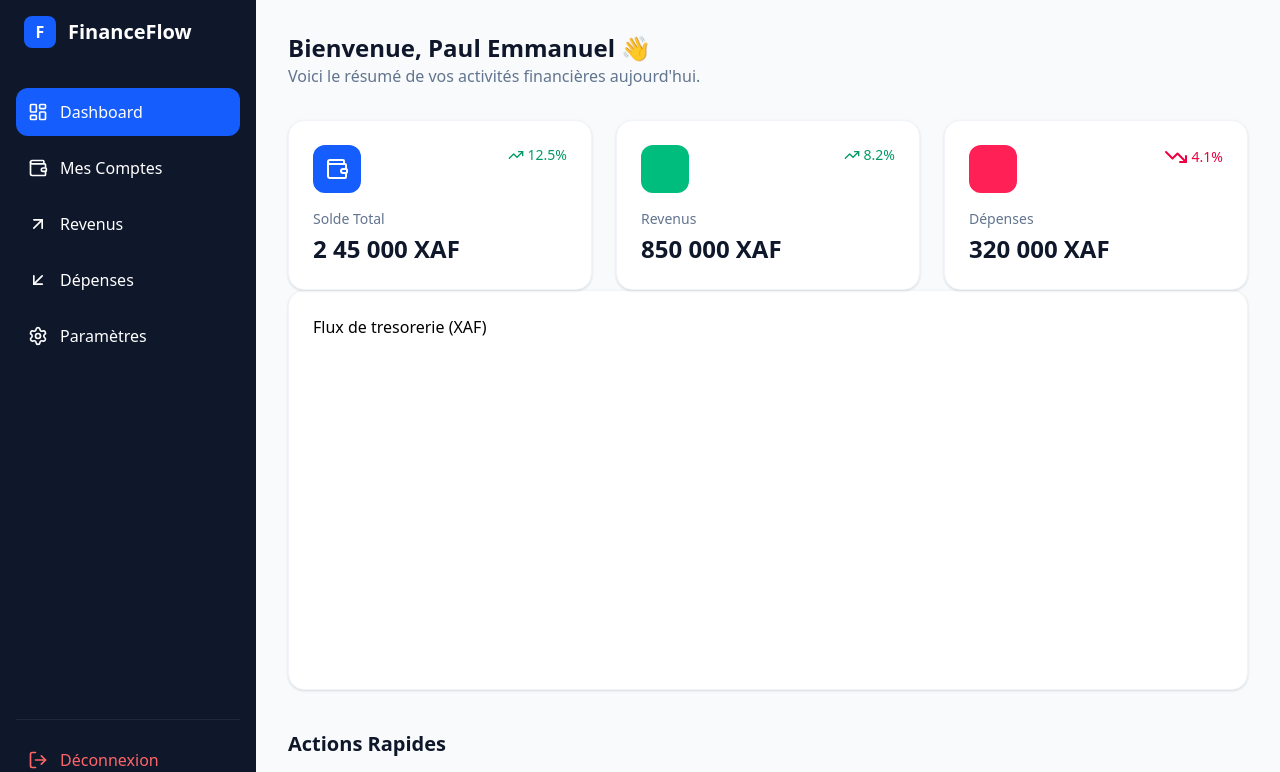
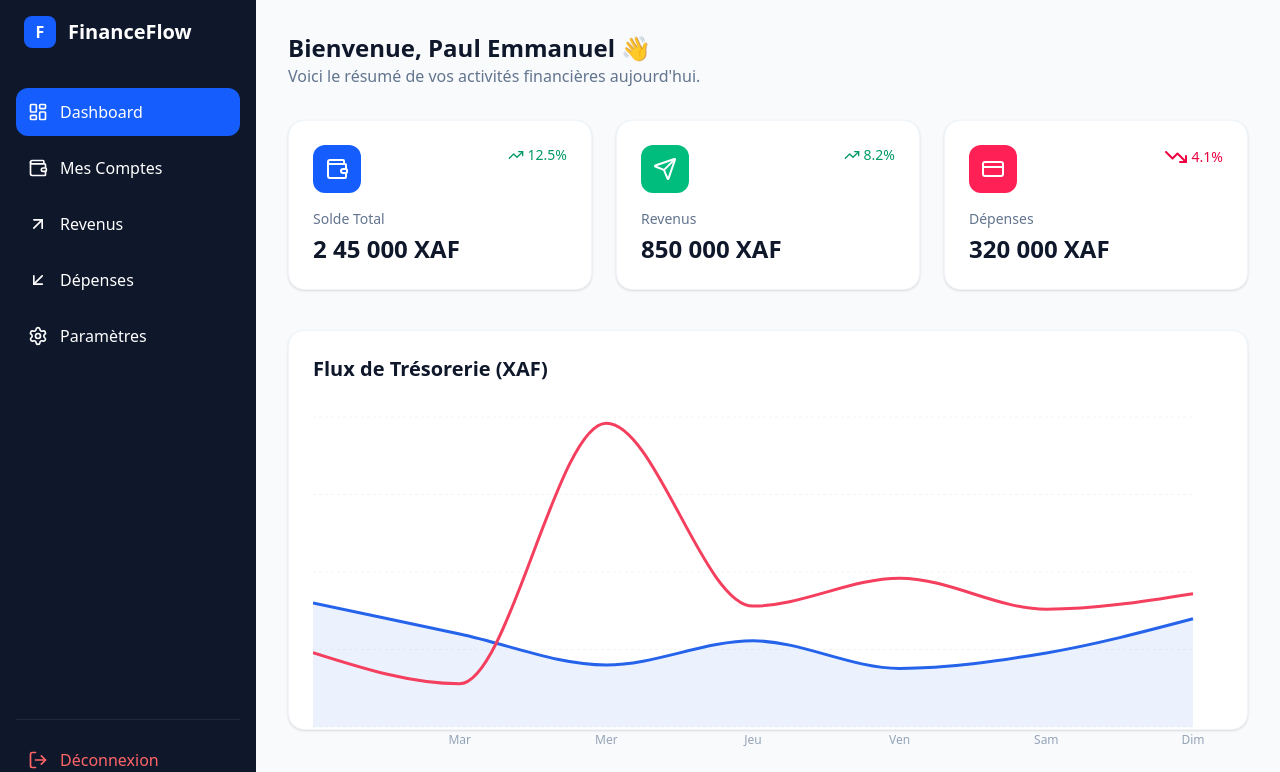
Before and after one commit to atedesi22/FinanceFlow-Dashboard, a React (Vite) app: page / in a window 1280 px wide. Shown: the top 772 px of the page. Built offline with nearby package versions, Linux system fonts and the light colour scheme.

Commit message:
MainChart Section

```diff
--- a/src/components/MainChart.jsx
+++ b/src/components/MainChart.jsx
@@ -15,26 +15,63 @@ const data = [
 
 const MainChart = () => {
     return(
+        // <>
+        //     <div className="bg-white p-6 rounded-2xl shadow-sm border border-slate-100 h-[400px]">
+        //         <h2 className='text-xl font-bold text-slate-900 mb-6'>Flux de tresorerie (XAF)</h2>
+        //         <ResponsiveContainer width='100%' height='100%'>
+        //             <AreaChart data={data} margi={{ top:10, right:30, left:0, bottom:0}}/>
+        //             {/* <defs>
+        //                 <linearGradient id='colorRev' x1='0' y1='0' x2='0' y2='1'>
+        //                     <stop offset='5%' stopColor="#2563eb" stopOpacity={0.1}/>
+        //                     <stop offset='95%' stopColor="#2563eb" stopOpacity={0}/>
+        //                 </linearGradient>
+        //             </defs> */}
+        //             <CartesianGrid strokeDasharray='3 3' vertical={false} stroke="#f1f5f9"/>
+        //             <XAxis dataKey="name" axisLine={false} tickLine={false} tick={{fill: '#94a3b8', fontSize: 12}}/>
+        //             <YAxis hide/>
+        //             <Tooltip contentStyle={{ borderRadius: '12px', border: 'none', boxShadow: '0 4px 12px rgba(0,0,0,0.1)' }}/>
+        //             <Area type="monotone" dataKey="revenus" stroke="#2563eb" strokeWidth={3} fillOpacity={1} fill="url(#colorRev)" />
+        //             <Area type="monotone" dataKey="depenses" stroke="#f43f5e" strokeWidth={3} fill="none" />
+        //         </ResponsiveContainer>
+
+        //     </div>
+        // </>
+
         <>
-            <div className="bg-white p-6 rounded-2xl shadow-sm border border-slate-100 h-[400px]">
-                <h2 clear-bothtext-xl font-bold text-slate-900 mb-6>Flux de tresorerie (XAF)</h2>
-                <ResponsiveContainer width='100%' height='100%'>
-                    <AreaChart data={data}/>
-                    <defs>
-                        <linearGradient id='colorRev' x1='0' y1='0' x2='0' y2='1'>
-                            <stop offset='5%' stopColor="#2563eb" stopOpacity={0.1}/>
-                            <stop offset='95%' stopColor="#2563eb" stopOpacity={0}/>
-                        </linearGradient>
-                    </defs>
-                    <CartesianGrid strokeDasharray='3 3' vertical={false} stroke="#f1f5f9"/>
-                    <XAxis dataKey="name" axisLine={false} tickLine={false} tick={{fill: '#94a3b8', fontSize: 12}}/>
-                    <YAxis hide/>
-                    <Tooltip contentStyle={{ borderRadius: '12px', border: 'none', boxShadow: '0 4px 12px rgba(0,0,0,0.1)' }}/>
-                    <Area type="monotone" dataKey="revenus" stroke="#2563eb" strokeWidth={3} fillOpacity={1} fill="url(#colorRev)" />
-          <Area type="monotone" dataKey="depenses" stroke="#f43f5e" strokeWidth={3} fill="none" />
-                </ResponsiveContainer>
-
-            </div>
+            <div className="bg-white p-6 rounded-2xl shadow-sm border border-slate-100 h-[400px] w-full">
+      <h2 className="text-xl font-bold text-slate-900 mb-6">Flux de Trésorerie (XAF)</h2>
+      <ResponsiveContainer width="100%" height="100%">
+        <AreaChart data={data} margin={{ top: 10, right: 30, left: 0, bottom: 0 }}>
+          <CartesianGrid strokeDasharray="3 3" vertical={false} stroke="#f1f5f9" />
+          <XAxis
+            dataKey="name"
+            axisLine={false}
+            tickLine={false}
+            tick={{fill: '#94a3b8', fontSize: 12}}
+          />
+          <YAxis hide />
+          <Tooltip
+            contentStyle={{ borderRadius: '12px', border: 'none', boxShadow: '0 4px 12px rgba(0,0,0,0.1)' }}
+          />
+          {/* On utilise une couleur solide pour l'instant pour éviter l'erreur de gradient */}
+          <Area
+            type="monotone"
+            dataKey="revenus"
+            stroke="#2563eb"
+            strokeWidth={3}
+            fill="#3b82f6"
+            fillOpacity={0.1}
+          />
+          <Area
+            type="monotone"
+            dataKey="depenses"
+            stroke="#f43f5e"
+            strokeWidth={3}
+            fill="none"
+          />
+        </AreaChart>
+      </ResponsiveContainer>
+    </div>
         </>
     )
 };
--- a/src/components/SideBar.jsx
+++ b/src/components/SideBar.jsx
@@ -10,7 +10,7 @@ const Sidebar = () => {
   ];
 
   return (
-    <div className="h-screen w-64 bg-slate-900 text-white flex flex-col p-4">
+    <div className="h-screen w-64 fixed top-0 left-0 bg-slate-900 text-white flex flex-col p-4 z-50">
       <div className="flex items-center gap-3 mb-10 px-2">
         <div className="w-8 h-8 bg-blue-600 rounded-lg flex items-center justify-center font-bold">F</div>
         <h1 className="text-xl font-bold">FinanceFlow</h1>
--- a/src/layouts/DashboardLayout.jsx
+++ b/src/layouts/DashboardLayout.jsx
@@ -9,7 +9,7 @@ const DashboardLayout = () =>{
         <div className="flex min-h-screen bg-slate-50">
             <Sidebar/>
 
-            <main className="flex-1 p-8 overflow-auto">
+            <main className="flex-1 ml-64 p-8 overflow-auto">
                 <Outlet/>
             </main>
         </div>
--- a/src/pages/Dasboard.jsx
+++ b/src/pages/Dasboard.jsx
@@ -28,20 +28,20 @@ const Dashboard = () =>{
                         title="Revenus"
                         amount="850 000 XAF"
                         trend={8.2}
-                        color="bg-emerald-500 text-emerald-500"
+                        color="bg-emerald-500 text-white"
                         icon={<Send size={24} />}
                     />
                     <StatsCard
                         title="Dépenses"
                         amount="320 000 XAF"
                         trend={-4.1}
-                        color="bg-rose-500 text-rose-500"
+                        color="bg-rose-500 text-white"
                         icon={<CreditCard size={24} />}
                     />
                 </div>
 
                 {/* Graphiques d'analyses  */}
-                <div className='mb-10'>
+                <div className='mt-10'>
                     <MainChart/>
                 </div>
 
@@ -85,7 +85,7 @@ const Dashboard = () =>{
                                     <p className='font-semibold text-slate-800'>{t.name}</p>
                                     <p className='text-xs text-slate-400'>{t.date}</p>
                                 </div>
-                                <span className={`font-bold ${t.amount.startsWith('+') ? 'text-emerald-500' : 'text-slate-900'}`}>
+                                <span className={`font-bold ${t.amount.startsWith('+') ? 'text-emerald-500' : 'text-red-500'}`}>
                                     {t.amount}
                                 </span>
                             </div>
```
